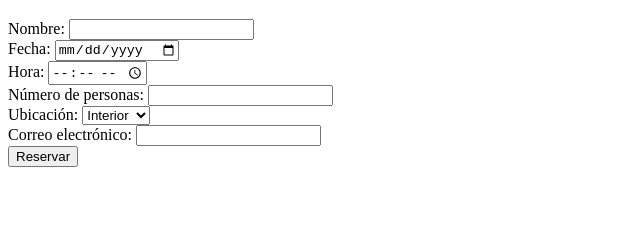
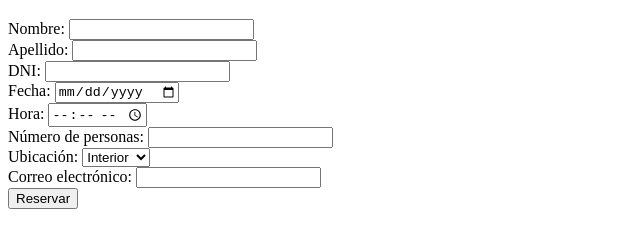
Before and after one commit to MCalvoP/form, a plain HTML site: page index.html in a window 1280 px wide. Shown: the part 61-308 px from the top of the page, without its empty margins (0-640 px from the left). Drawn offline with Linux system fonts and the light colour scheme.

Commit message:
solicita dni

```diff
--- a/index.html
+++ b/index.html
@@ -12,6 +12,8 @@
   event.preventDefault();
 
     const name = document.getElementById('name').value;
+    const lastName = document.getElementById('lastName').value;
+    const dni = document.getElementById('dni').value;
     const date = document.getElementById('date').value;
     const time = document.getElementById('time').value;
     const guests = document.getElementById('guests').value;
@@ -20,6 +22,8 @@
 
       emailjs.send('service_hgi240', 'template_52395pb', {
         name: name,
+        lastName: lastName,
+        dni: dni,
         date: date,
         time: time,
         guests: guests,
@@ -70,6 +74,12 @@
     <label for="name">Nombre:</label>
     <input type="text" id="name" required><br>
 
+    <label for="lastName">Apellido:</label>
+    <input type="text" id="lastName" required><br>
+
+    <label for="dni">DNI:</label>
+    <input type="text" name="dni" id="dni" required><br>
+
     <label for="date">Fecha:</label>
     <input type="date" id="date" required><br>
 
@@ -88,7 +98,7 @@
     <label for="email">Correo electrónico:</label>
     <input type="email" id="email" required><br>
 
-    <button type="submit">Reservar</button>
+    <button type="submit" id="button">Reservar</button>
   </form>
 
   <div id="mensaje-exito" class="mensaje">
```
